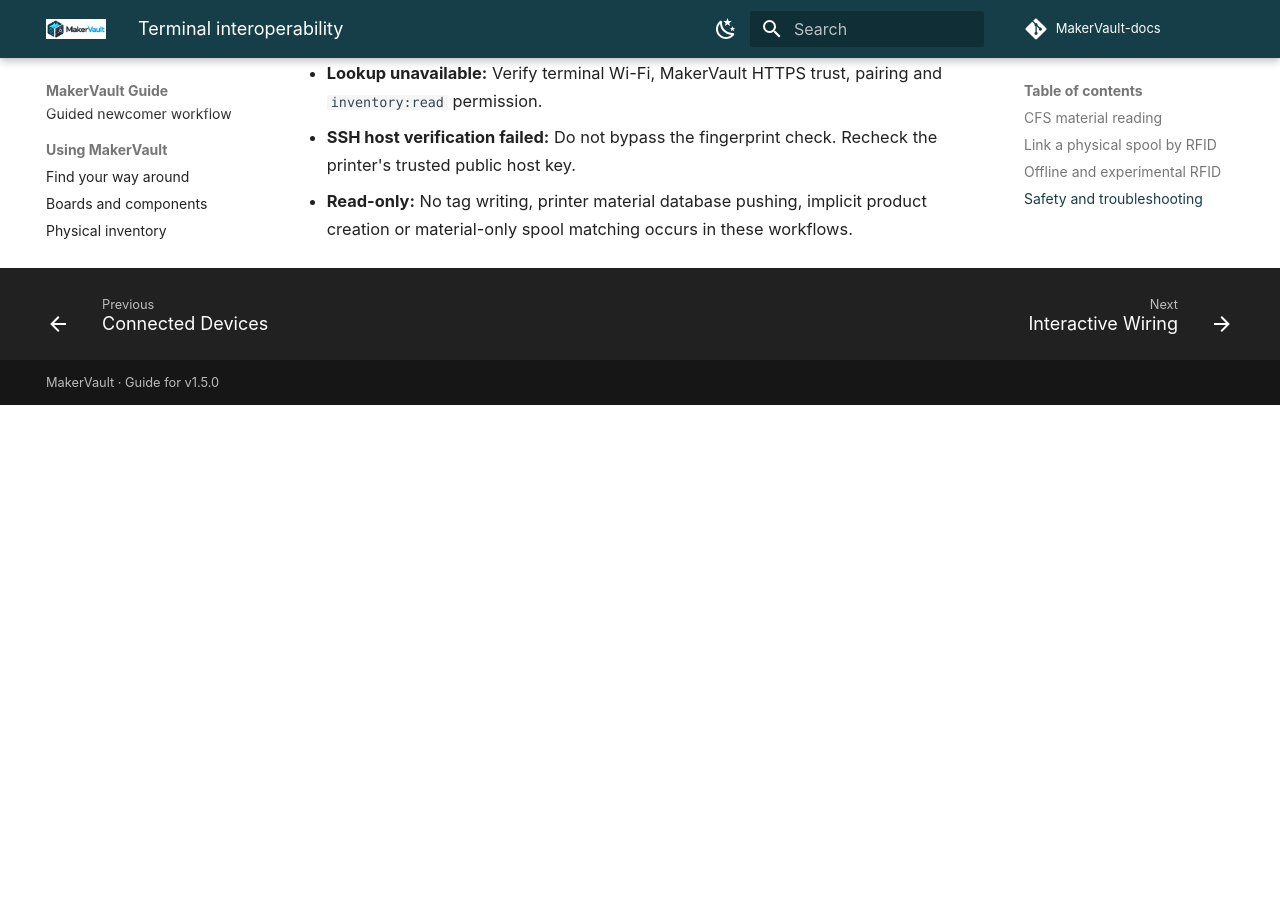
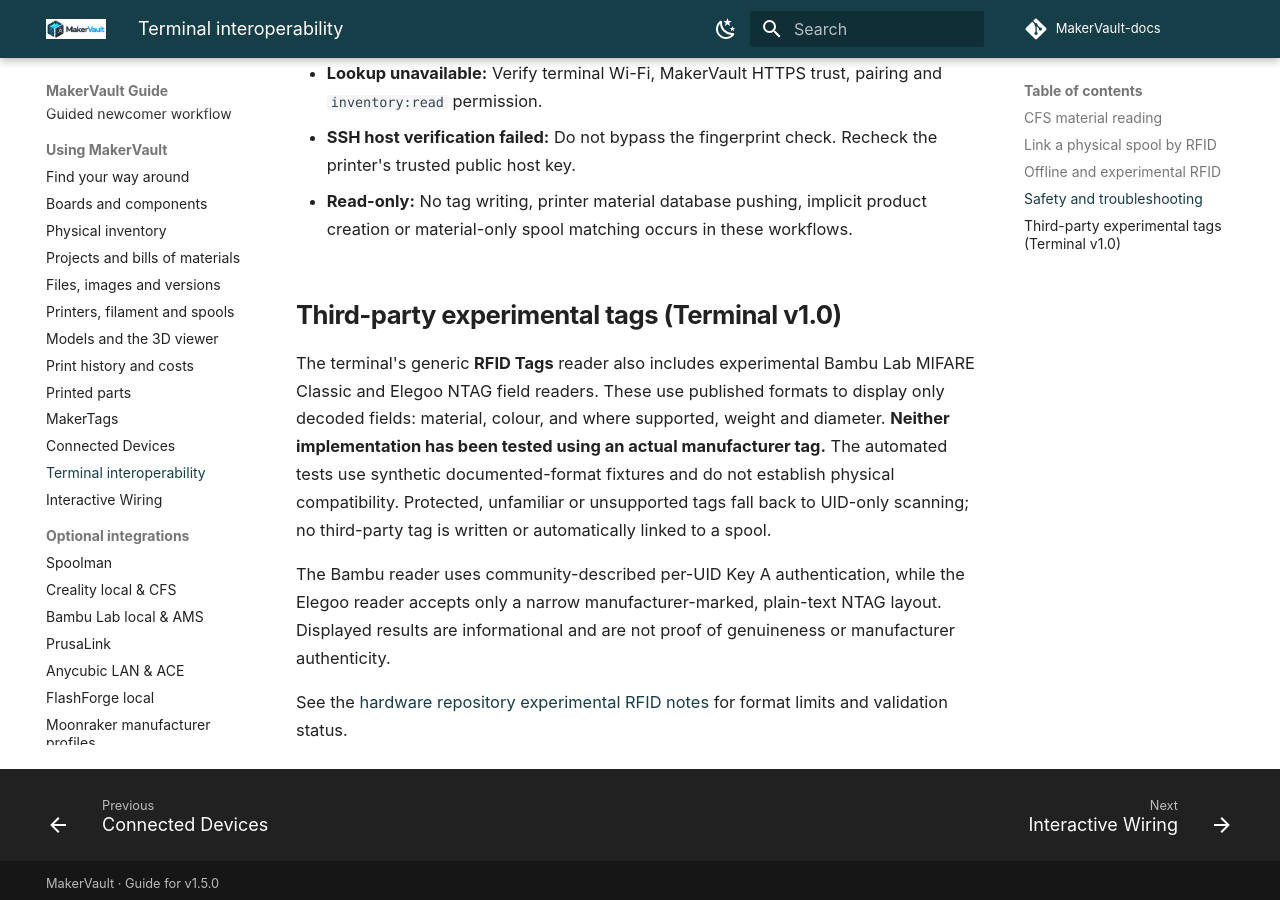
Before and after one commit to gavrd7/MakerVault-docs, an MkDocs documentation site: the page built from docs/guide/using/terminal-interoperability.md, in a window 1280 px wide and 900 px high, scrolled down 2016 px. Built offline with MkDocs 1.6.1 and Material for MkDocs 9.7.7, drawn with Linux system fonts in a browser that asks for light colours; comment, search, counter and statistics services are not loaded; before the commit the page ends 2421 px from its top, so only the background shows below that.

Commit message:
docs: describe Bambu and Elegoo live read paths as experimental, not hardware validated

```diff
--- a/docs/guide/using/terminal-interoperability.md
+++ b/docs/guide/using/terminal-interoperability.md
@@ -44,3 +44,11 @@
 - **Lookup unavailable:** Verify terminal Wi-Fi, MakerVault HTTPS trust, pairing and `inventory:read` permission.
 - **SSH host verification failed:** Do not bypass the fingerprint check. Recheck the printer's trusted public host key.
 - **Read-only:** No tag writing, printer material database pushing, implicit product creation or material-only spool matching occurs in these workflows.
+
+## Third-party experimental tags (Terminal v1.0)
+
+The terminal's generic **RFID Tags** reader also includes experimental Bambu Lab MIFARE Classic and Elegoo NTAG field readers. These use published formats to display only decoded fields: material, colour, and where supported, weight and diameter. **Neither implementation has been tested using an actual manufacturer tag.** The automated tests use synthetic documented-format fixtures and do not establish physical compatibility. Protected, unfamiliar or unsupported tags fall back to UID-only scanning; no third-party tag is written or automatically linked to a spool.
+
+The Bambu reader uses community-described per-UID Key A authentication, while the Elegoo reader accepts only a narrow manufacturer-marked, plain-text NTAG layout. Displayed results are informational and are not proof of genuineness or manufacturer authenticity.
+
+See the [hardware repository experimental RFID notes](https://github.com/gavrd7/MakerVault-Hardware/blob/main/docs/terminal-third-party-rfid.md) for format limits and validation status.
```
